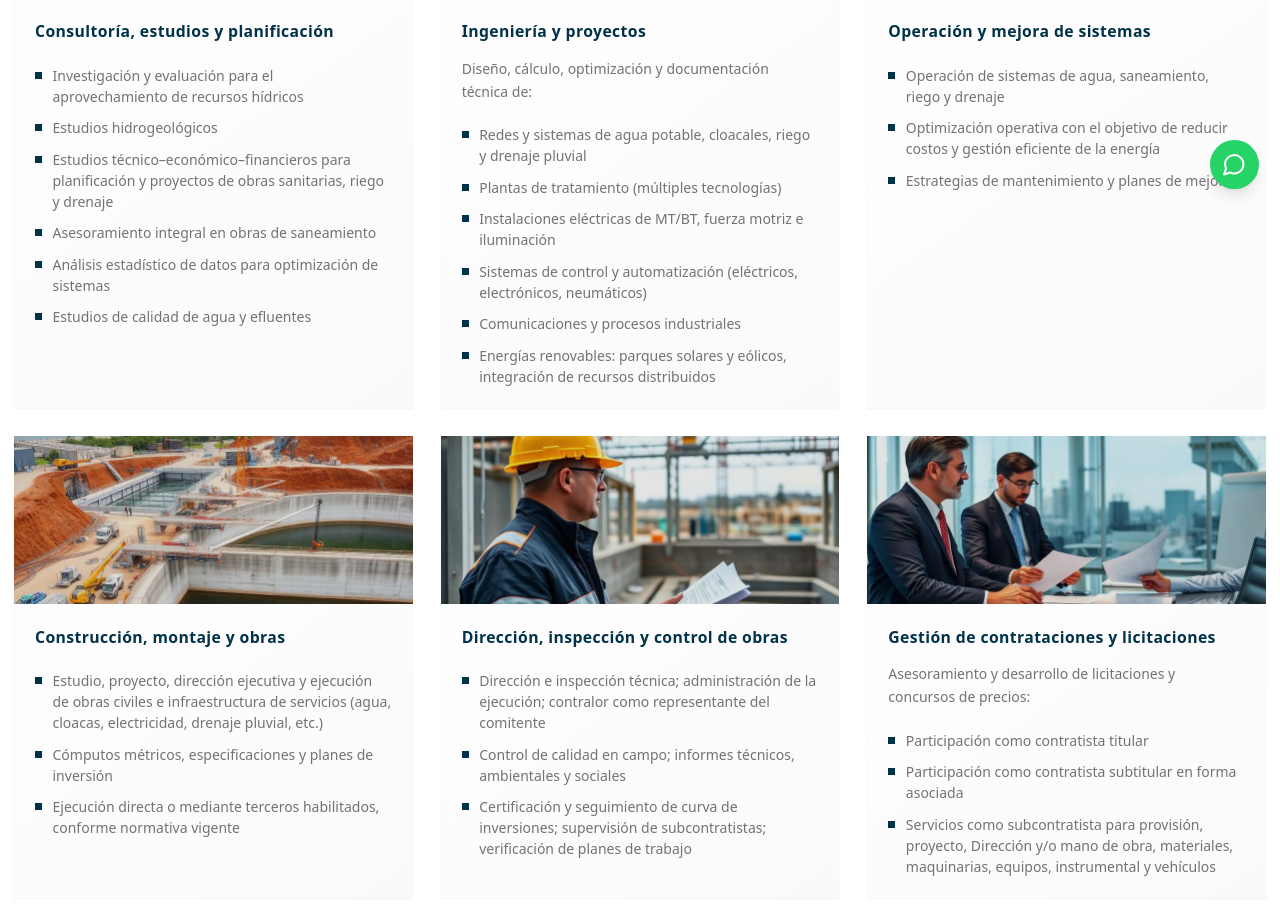
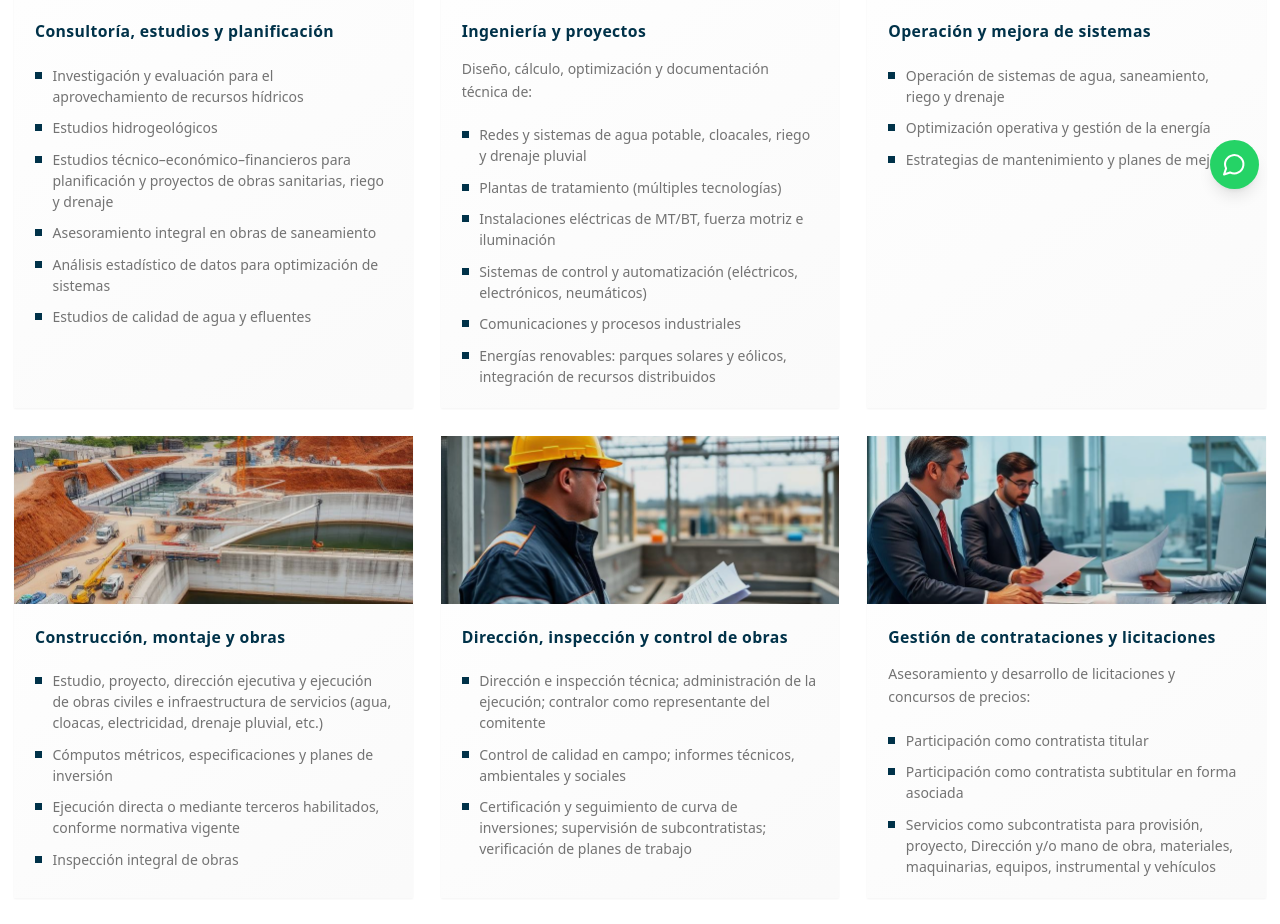
Before and after one commit to FVDevelop/qaudalsrl, a React (Vite) app: page /servicios in a window 1280 px wide. Shown: the part 590-1514 px from the top of the page. Built offline with nearby package versions, Linux system fonts and the light colour scheme; a web font is replaced by a local one.

Commit message:
Code edited in Lovable Code Editor

```diff
--- a/src/pages/Servicios.tsx
+++ b/src/pages/Servicios.tsx
@@ -60,7 +60,7 @@ const Servicios = () => {
       image: operacionMejoraImage,
       details: [
         "Operación de sistemas de agua, saneamiento, riego y drenaje",
-        "Optimización operativa con el objetivo de reducir costos y gestión eficiente de la energía",
+        "Optimización operativa y gestión de la energía",
         "Estrategias de mantenimiento y planes de mejora",
         //"Monitoreo y control de procesos",
         //"Gestión de la eficiencia energética",
@@ -76,7 +76,7 @@ const Servicios = () => {
         "Estudio, proyecto, dirección ejecutiva y ejecución de obras civiles e infraestructura de servicios (agua, cloacas, electricidad, drenaje pluvial, etc.)",
         "Cómputos métricos, especificaciones y planes de inversión",
         "Ejecución directa o mediante terceros habilitados, conforme normativa vigente",
-        //"Cumplimiento de normativa vigente",
+        "Inspección integral de obras",
         //"Gestión de cronogramas y recursos",
         //"Control de calidad en obra"
       ],
```
